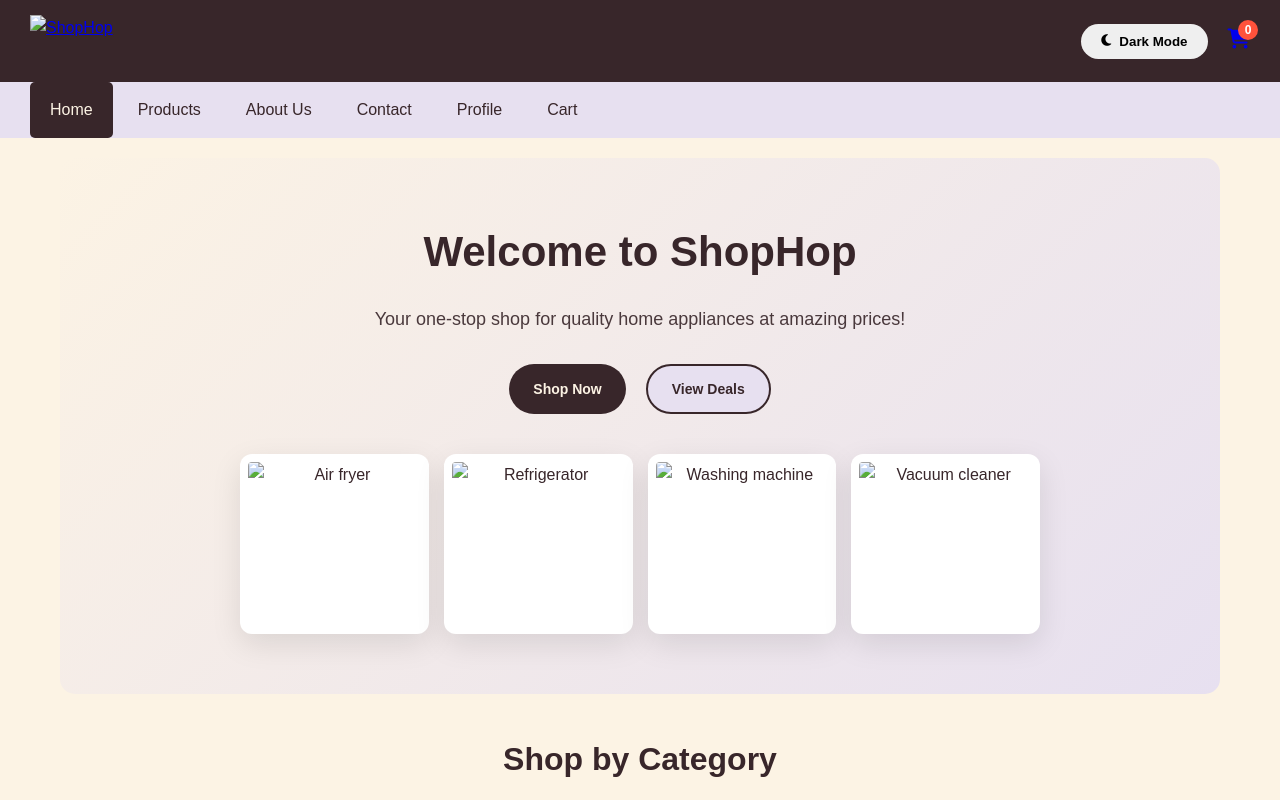
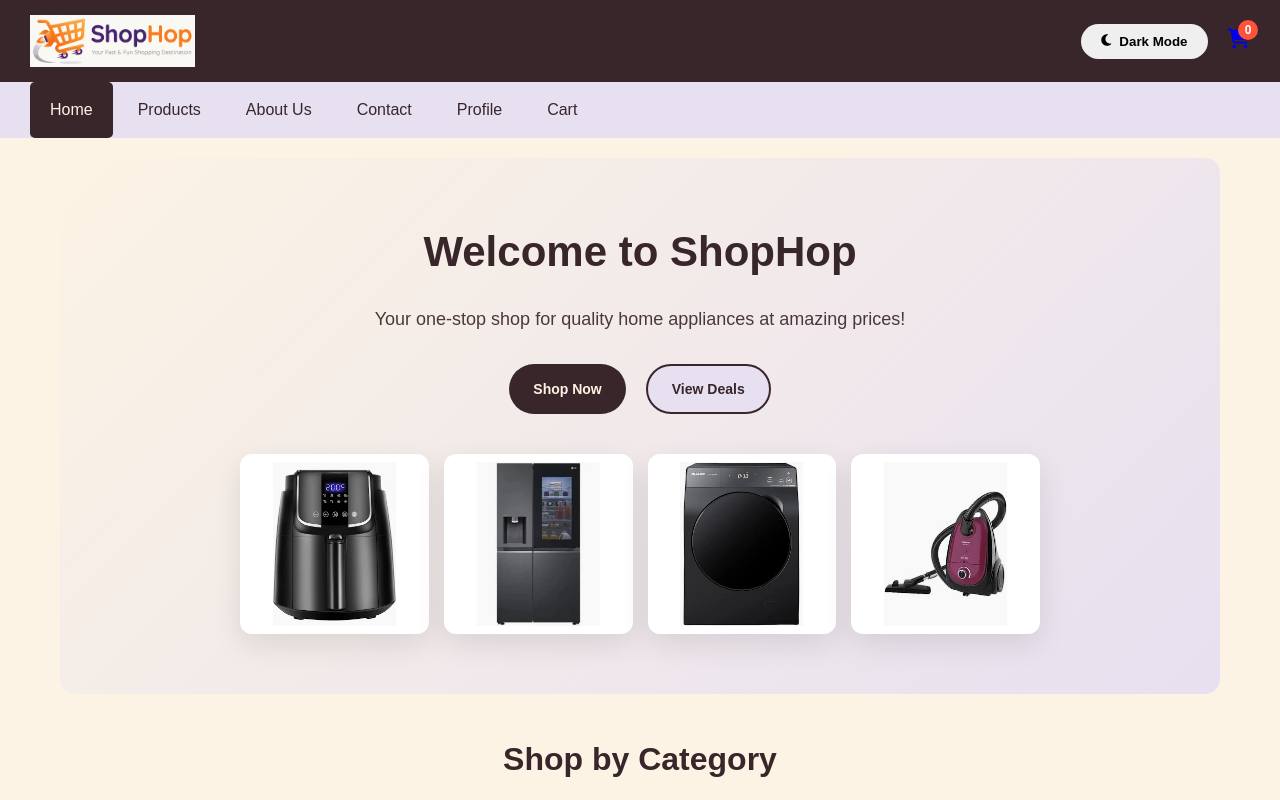
Before and after one commit to omadar32-arch/Shophop, a plain HTML site: page index.html in a window 1280 px wide. Shown: the top 800 px of the page. Drawn offline with Linux system fonts and the light colour scheme; files whose address does not match are found by name.

Commit message:
Update image source paths in index.html

```diff
--- a/index.html
+++ b/index.html
@@ -12,7 +12,7 @@
     <header>
         <div class="header-top">
             <div class="logo-container">
-                <a href="index.html" aria-label="ShopHop home"><img src="images/logo.png" alt="ShopHop" class="logo-img"></a>
+                <a href="index.html" aria-label="ShopHop home"><img src="logo.png" alt="ShopHop" class="logo-img"></a>
             </div>
             <div class="header-actions">
                 <button class="theme-toggle-btn" onclick="switchTheme()">
@@ -42,10 +42,10 @@
             </div>
             <div class="hero-image">
                 <div class="hero-collage">
-                    <img src="images/fryer.jpeg" alt="Air fryer">
-                    <img src="images/refrigerator.jpeg" alt="Refrigerator">
-                    <img src="images/washer.jpeg" alt="Washing machine">
-                    <img src="images/vacuum.jpeg" alt="Vacuum cleaner">
+                    <img src="fryer.jpeg" alt="Air fryer">
+                    <img src="refrigerator.jpeg" alt="Refrigerator">
+                    <img src="washer.jpeg" alt="Washing machine">
+                    <img src="vacuum.jpeg" alt="Vacuum cleaner">
                 </div>
             </div>
         </section>
```
